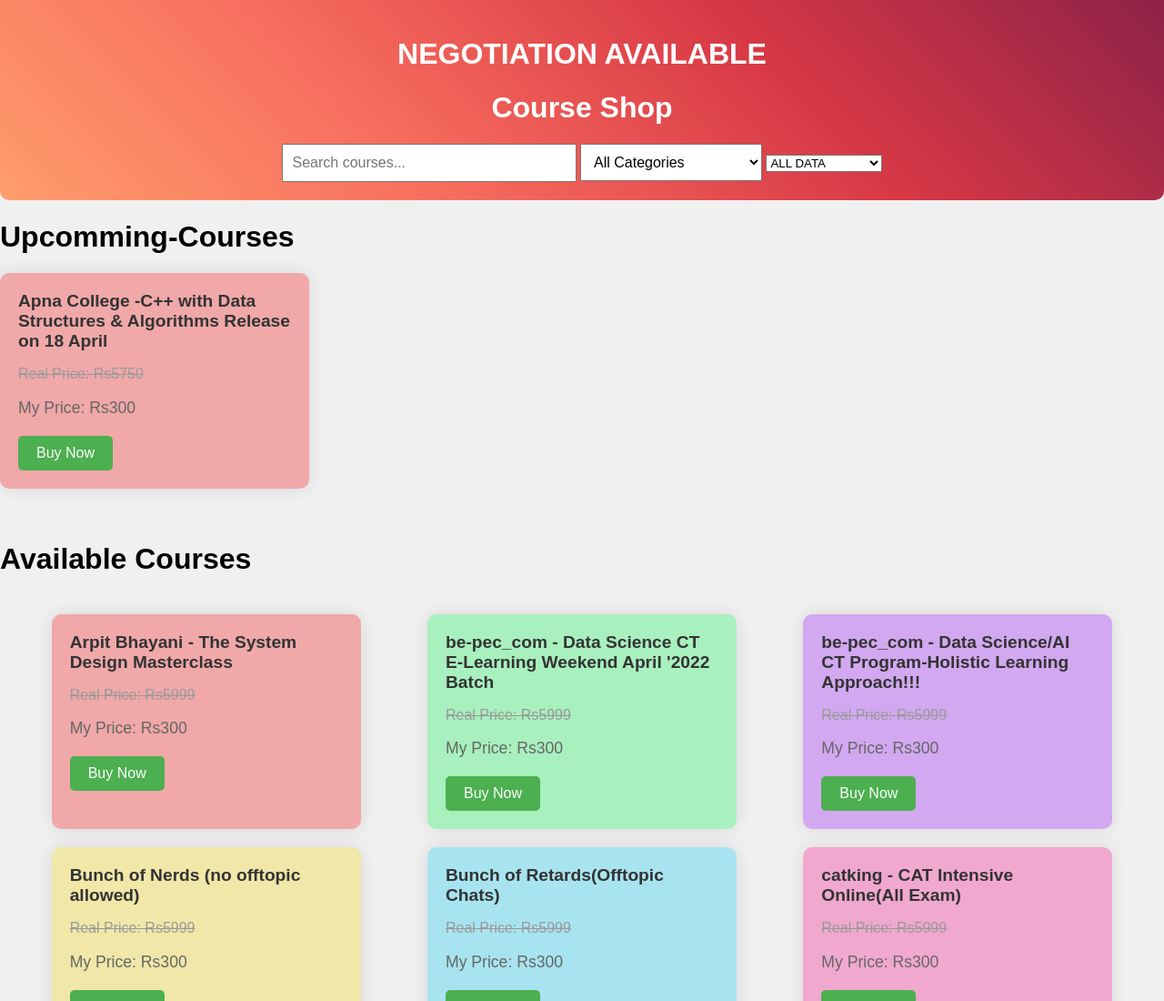
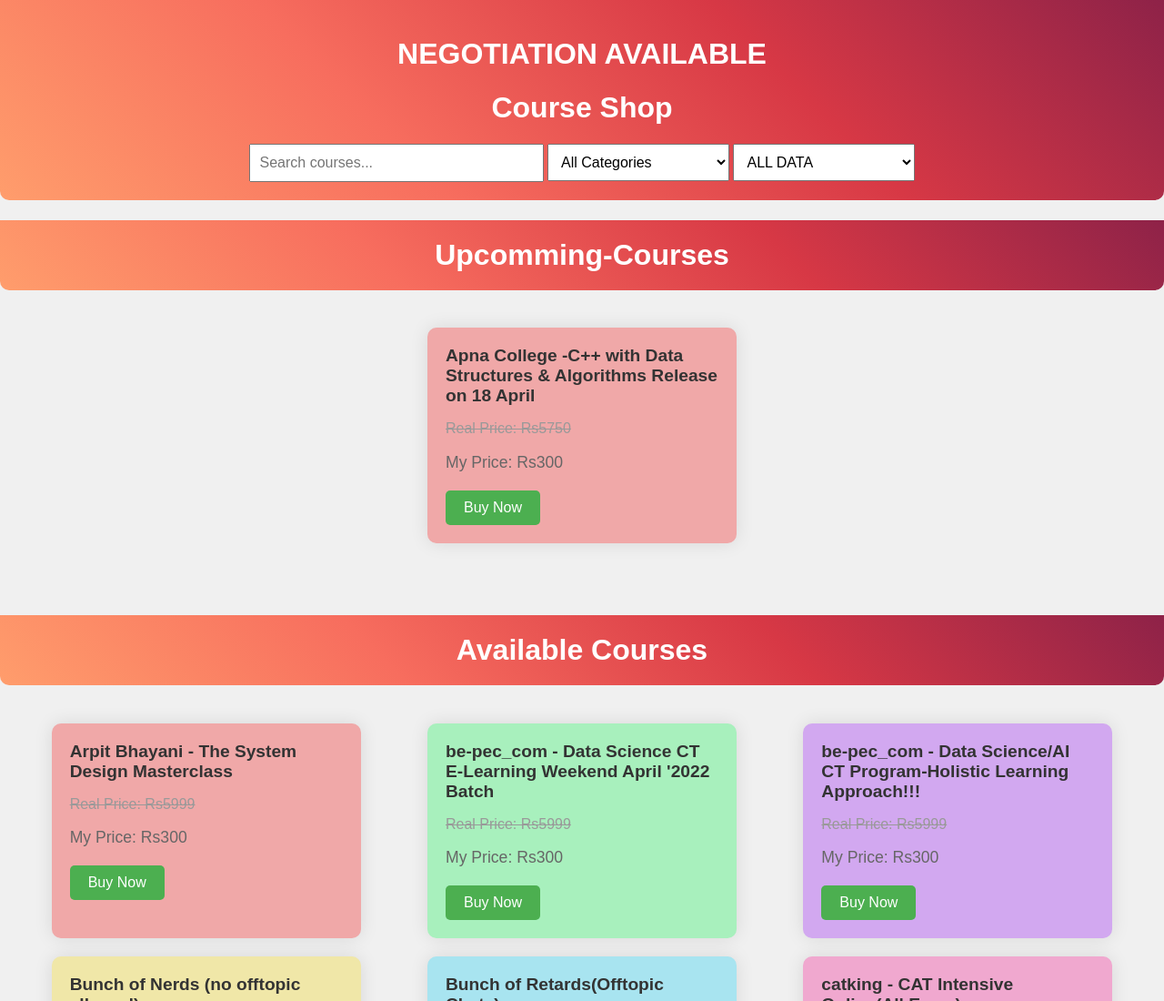
Before and after one commit to arohme/courses, a plain HTML site: page index.html in a window 1280 px wide. Shown: the top 1100 px of the page at 91% size. Drawn offline with Linux system fonts and the light colour scheme.

Commit message:
Update styles.css

```diff
--- a/styles.css
+++ b/styles.css
@@ -14,7 +14,21 @@ body {
     border-bottom-right-radius: 10px;
   }
 
+  .head{
+    background: linear-gradient(45deg, #FF9D6C, #F76D5E, #D73845, #8E2248);
+    color: #fff;
+    padding: 20px;
+    text-align: center;
+    border-bottom-left-radius: 10px;
+    border-bottom-right-radius: 10px;
+  }
   .course-container {
+    display: flex;
+    flex-wrap: wrap;
+    justify-content: space-around;
+    padding: 20px;
+  }
+  .Upcomming-Courses{
     display: flex;
     flex-wrap: wrap;
     justify-content: space-around;
@@ -85,3 +99,9 @@ body {
     padding: 10px;
     font-size: 16px; /* Adjust font size as needed */
   }
+
+  #FromWhere {
+    width: 200px; /* Adjust width as needed */
+    padding: 10px;
+    font-size: 16px; /* Adjust font size as needed */
+  }
```
